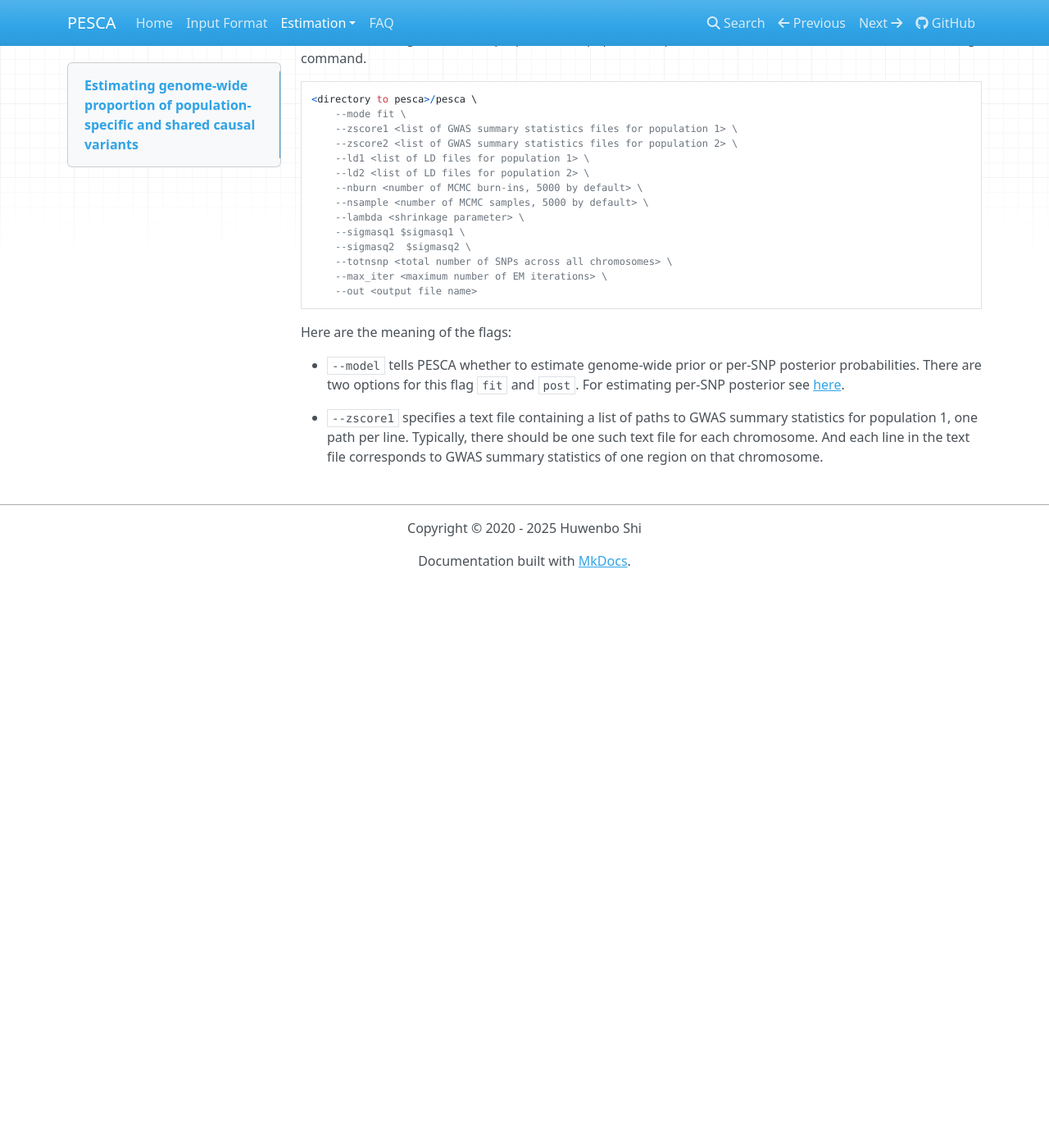
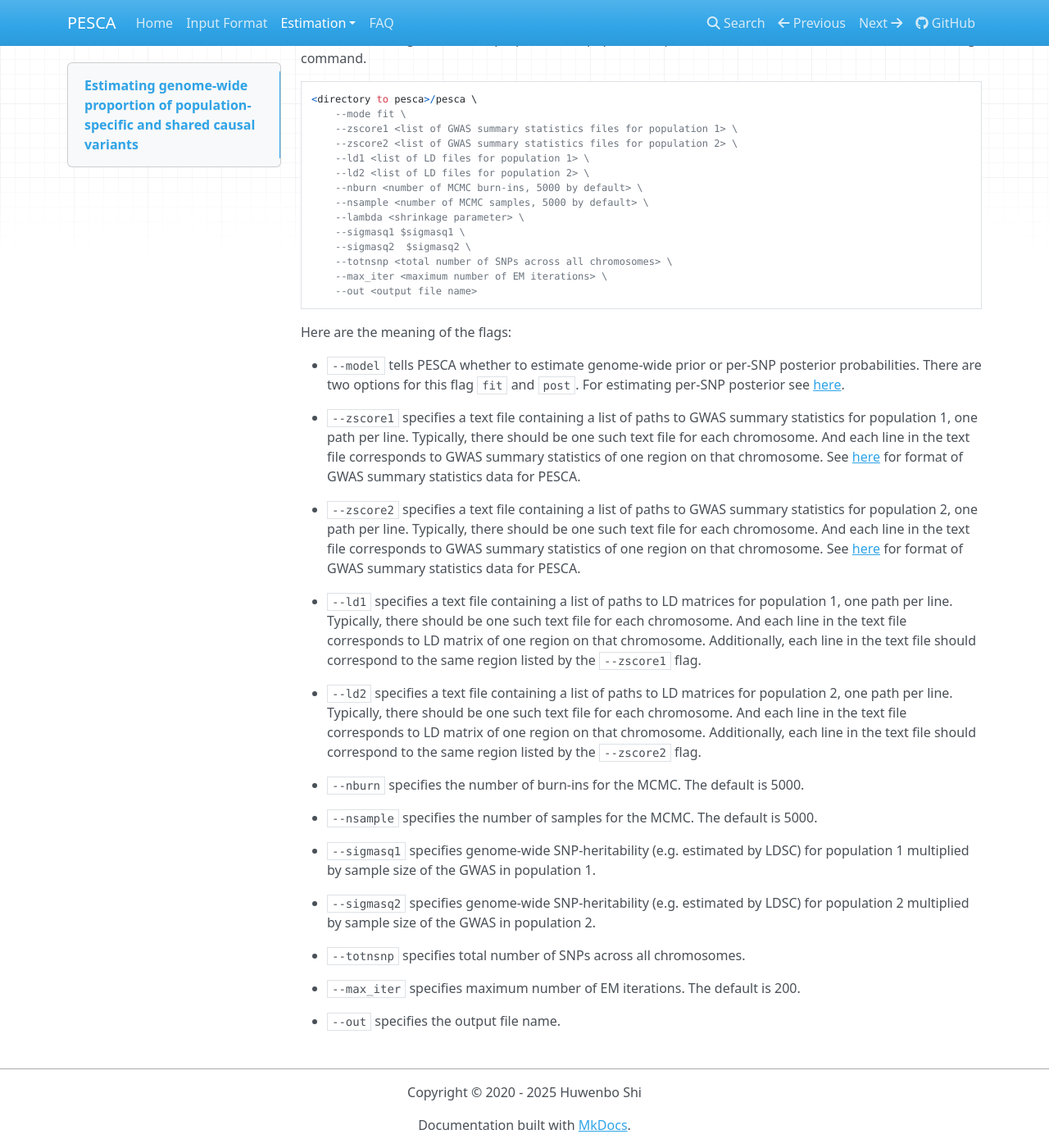
Before and after one commit to huwenboshi/pesca, an MkDocs documentation site: the page built from docs/prior.md, in a window 1280 px wide and 1400 px high, scrolled down 306 px. Shown: the whole window at 82% size. Built offline with MkDocs 1.6.1, drawn with Linux system fonts in a browser that asks for light colours; nearby versions of some CDN libraries; old or Windows-style settings are respelled for this version of MkDocs; before the commit the page ends 1018 px from its top, so only the background shows below that.

Commit message:
updated documentation

```diff
--- a/docs/prior.md
+++ b/docs/prior.md
@@ -37,3 +37,42 @@ For estimating per-SNP posterior see
 summary statistics for population 1, one path per line. Typically, there
 should be one such text file for each chromosome. And each line in the text
 file corresponds to GWAS summary statistics of one region on that chromosome.
+See [here](https://huwenboshi.github.io/pesca/input_format/#gwas-summary-statistics-data)
+for format of GWAS summary statistics data for PESCA.
+
+* `--zscore2` specifies a text file containing a list of paths to GWAS
+summary statistics for population 2, one path per line. Typically, there
+should be one such text file for each chromosome. And each line in the text
+file corresponds to GWAS summary statistics of one region on that chromosome.
+See [here](https://huwenboshi.github.io/pesca/input_format/#gwas-summary-statistics-data)
+for format of GWAS summary statistics data for PESCA.
+
+* `--ld1` specifies a text file containing a list of paths to LD matrices
+for population 1, one path per line. Typically, there should be one such
+text file for each chromosome. And each line in the text file corresponds
+to LD matrix of one region on that chromosome. Additionally, each line
+in the text file should correspond to the same region listed by the
+`--zscore1` flag.
+
+* `--ld2` specifies a text file containing a list of paths to LD matrices
+for population 2, one path per line. Typically, there should be one such
+text file for each chromosome. And each line in the text file corresponds
+to LD matrix of one region on that chromosome. Additionally, each line
+in the text file should correspond to the same region listed by the
+`--zscore2` flag.
+
+* `--nburn` specifies the number of burn-ins for the MCMC. The default is 5000.
+
+* `--nsample` specifies the number of samples for the MCMC. The default is 5000.
+
+* `--sigmasq1` specifies genome-wide SNP-heritability (e.g. estimated by
+LDSC) for population 1 multiplied by sample size of the GWAS in population 1.
+
+* `--sigmasq2` specifies genome-wide SNP-heritability (e.g. estimated by
+LDSC) for population 2 multiplied by sample size of the GWAS in population 2.
+
+* `--totnsnp` specifies total number of SNPs across all chromosomes.
+
+* `--max_iter` specifies maximum number of EM iterations. The default is 200.
+
+* `--out` specifies the output file name.
```
Also changed, not shown: site/index.html, site/prior/index.html, site/search/search_index.json, 1 other file.
